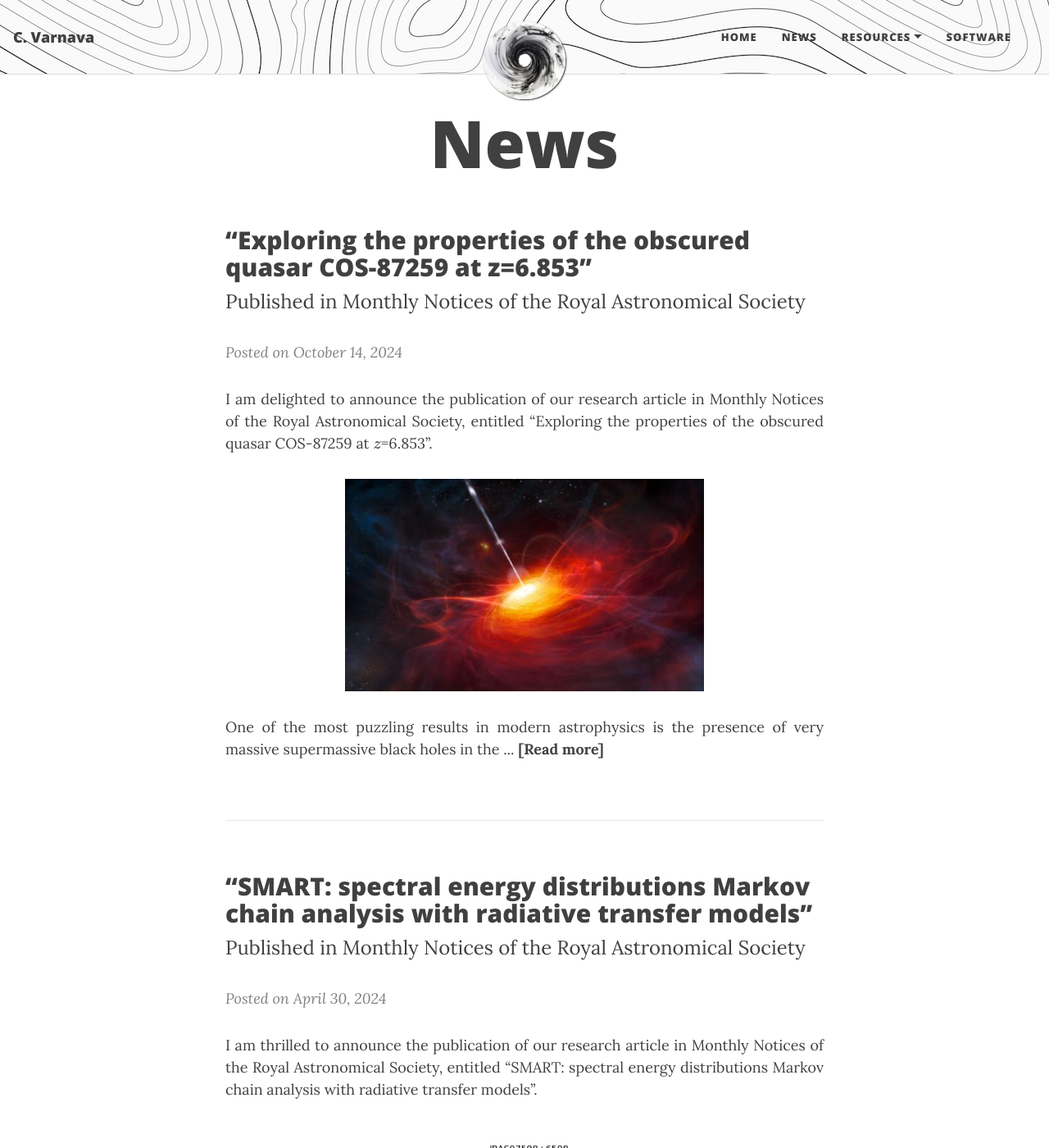
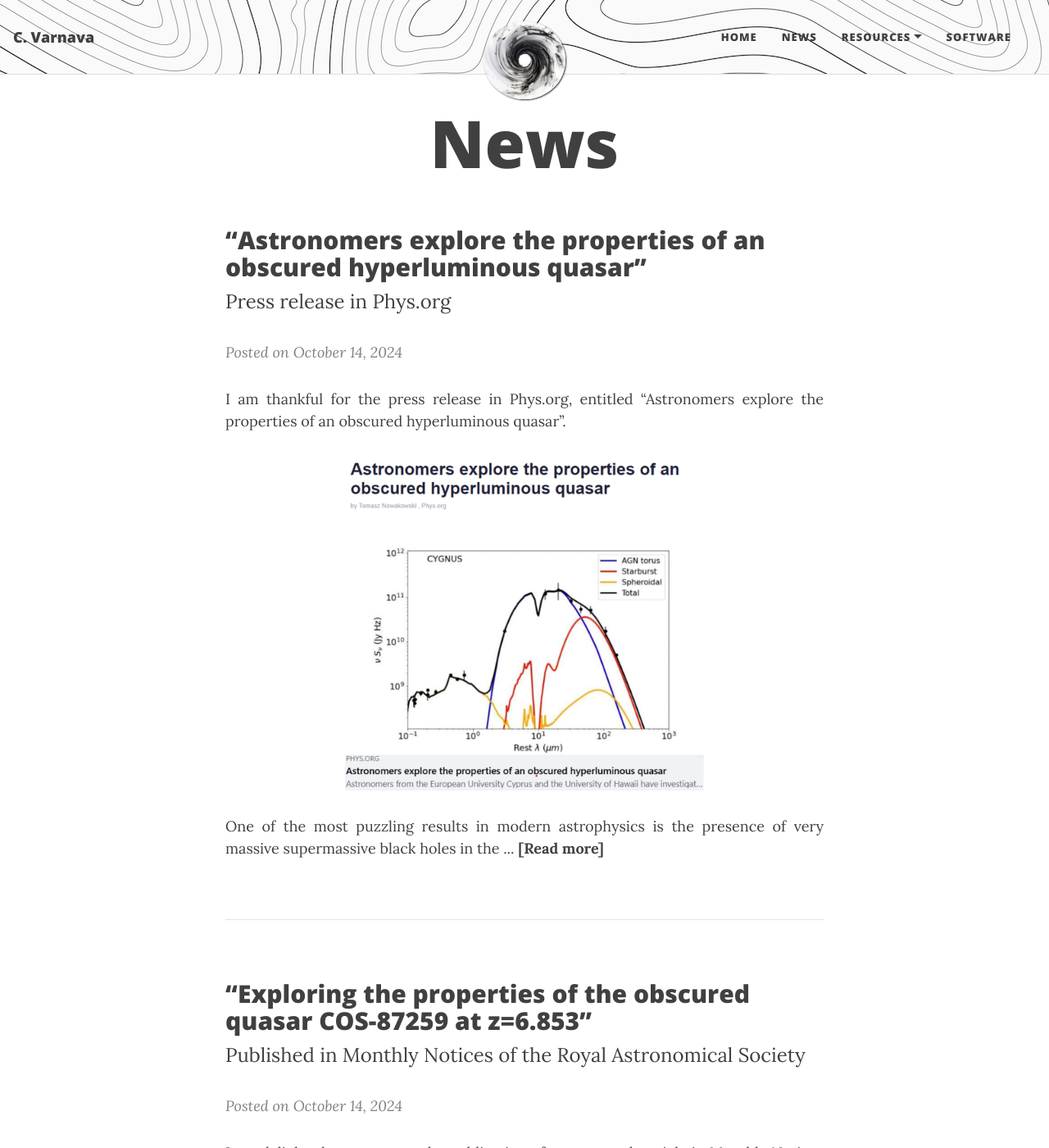
Before and after one commit to ch-var/ch-var.github.io, a Jekyll site: the page built from news.html, in a window 1280 px wide and 1400 px high. Shown: the whole window at 82% size. Built offline with Jekyll 4.4.1, drawn with Linux system fonts in a browser that asks for light colours; formulas are drawn with MathJax 3.

Commit message:
Update news.html

```diff
--- a/news.html
+++ b/news.html
@@ -3,6 +3,24 @@ layout: page
 title: News
 mathjax: true
 ---
+<p>
+<h2>“Astronomers explore the properties of an obscured hyperluminous quasar”</h2>
+<font size="+2">Press release in Phys.org</font>
+<p>
+<p>
+<i style="color:#808080";>Posted on October 14, 2024</i>
+
+<p align='justify'>I am thankful for the press release in Phys.org, entitled “Astronomers explore the properties of an obscured hyperluminous quasar”.
+
+<p align="center">
+<img src="/assets/img/press.png" width="60%" height="60%">
+</p>
+
+<p align='justify'>One of the most puzzling results in modern astrophysics is the presence of very massive supermassive black holes in the ... <a href="https://ch-var.github.io/2024-10-14-COS-87529"><b style="color:#424242";>[Read more]</b></a>
+</p>
+<br>
+<hr width="100%" size="2">
+<br>
 <p>
 <h2>“Exploring the properties of the obscured quasar COS-87259 at z=6.853”</h2>
 <font size="+2">Published in Monthly Notices of the Royal Astronomical Society</font>
```
